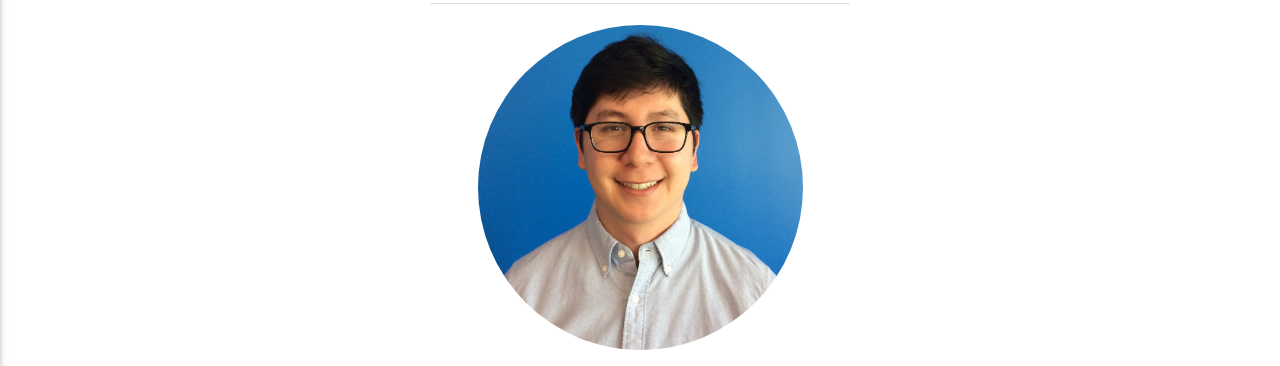
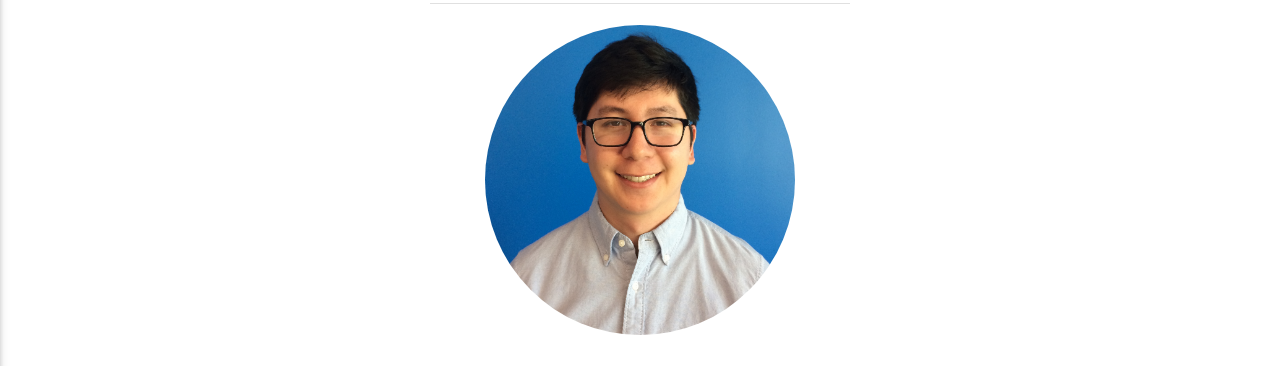
Before and after one commit to alex-wap/old-alex-wap.github.io, a website: page index.html in a window 1280 px wide. Shown: the part 168-534 px from the top of the page. Drawn offline with nearby package versions, Linux system fonts and the light colour scheme.

Commit message:
updated image size

```diff
--- a/css/style.css
+++ b/css/style.css
@@ -34,6 +34,6 @@
 
 #personal-photo{
   border-radius:500px;
-  width: 325px;
-  height:325px;
+  width: 310px;
+  height:310px;
 }
```
